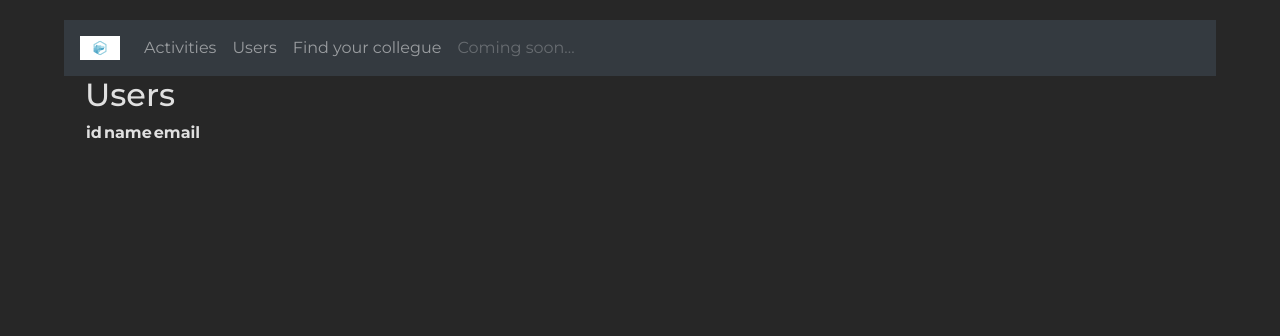
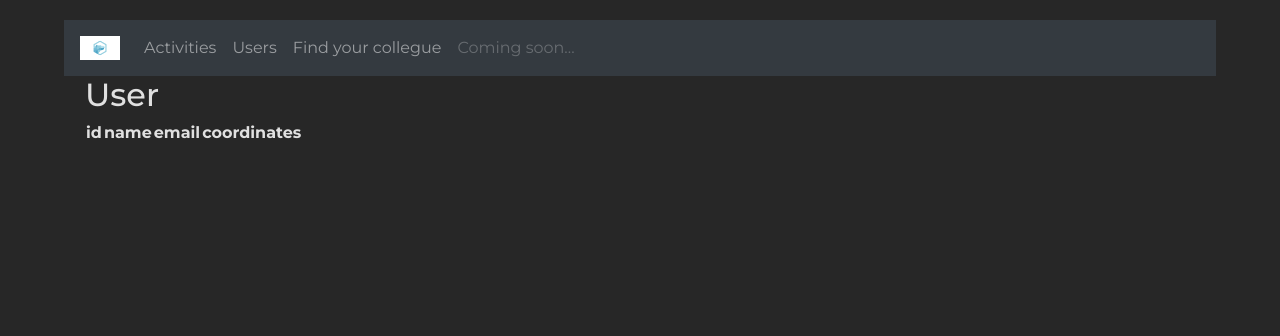
Before and after one commit to Le36/nitorHackathon, a Flask app: page /users/1 in a window 1280 px wide. Shown: the top 336 px of the page. Run offline with Flask 2, Linux system fonts and the light colour scheme; data that the repository does not hold is empty; some libraries are stand-ins or nearby versions.

Commit message:
add coordinates to single user

```diff
--- a/modules/routes.py
+++ b/modules/routes.py
@@ -4,6 +4,7 @@ from modules.activites import get_activities
 
 from modules.me import get_me
 from modules.users import get_users
+from modules.coordinates import get_coordinates
 import sys
 
 
@@ -35,4 +36,9 @@ def users():
 @app.route("/users/<string:user_id>", methods=["POST", "GET"])
 def user(user_id):
     if request.method == "GET":
-        return render_template("components/user.html", data=get_users(), user_id=user_id)
+        return render_template(
+          "components/user.html",
+          users=get_users(),
+          coordinates=get_coordinates(),
+          user_id=user_id
+          )
--- a/templates/components/user.html
+++ b/templates/components/user.html
@@ -5,7 +5,7 @@
 {% block content %}
 
 <div class="container">
-  <h2>Users</h2>
+  <h2>User</h2>
   <table>
     <tr>
       <th>
@@ -17,8 +17,11 @@
       <th>
         email
       </th>
+      <th>
+        coordinates
+      </th>
     </tr>
-    {% for user in data %}
+    {% for user in users %}
     {% if user.id == user_id %}
     <tr>
       <th>
@@ -30,6 +33,14 @@
       <th>
         {{ user.email }}
       </th>
+      <th>
+        {% for coordinate in coordinates %}
+        {% if coordinate.userId == user_id %}
+        {{coordinate.coordinates.lat}}
+        {{coordinate.coordinates.long}}
+        {% endif %}
+        {% endfor %}
+      </th>
     </tr>
     {% endif %}
     {% endfor %}
```
